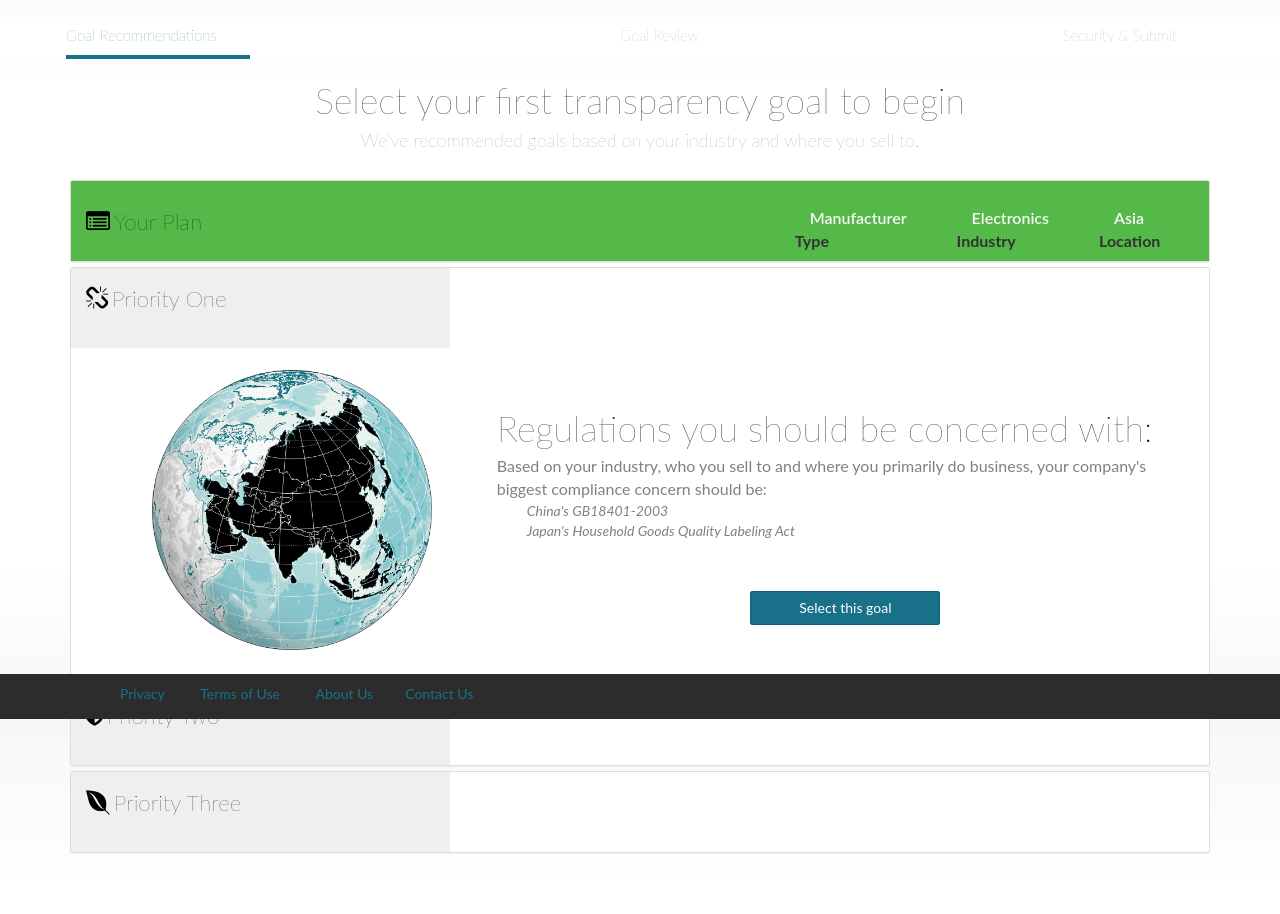
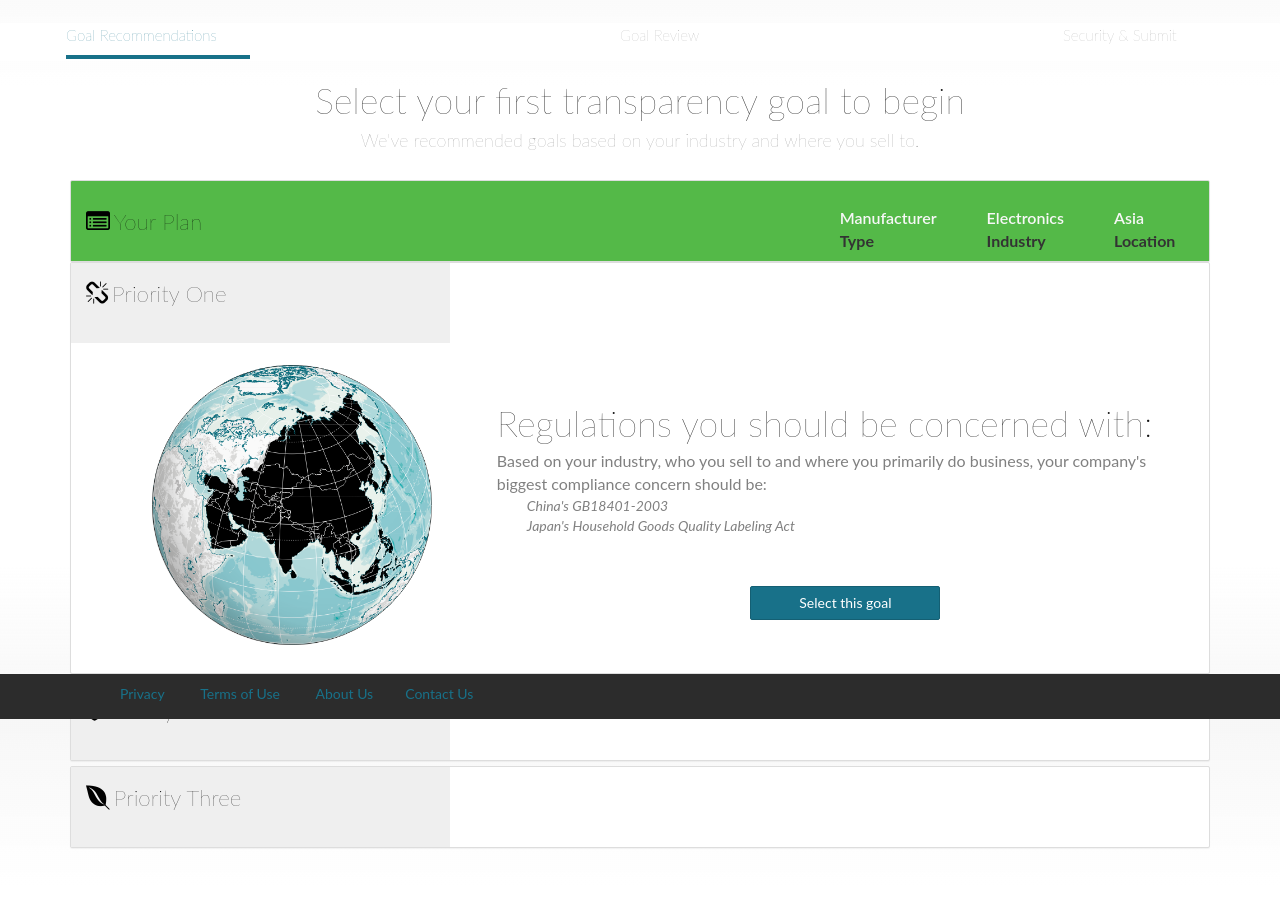
Before and after one commit to JonRichardson/SIProject, a PHP site: page / in a window 1280 px wide. Shown: the part 81-995 px from the top of the page. After the commit the page ends 929 px from the top, so only its background shows below. Run offline with PHP 8.4, Linux system fonts and the light colour scheme; some libraries are stand-ins or nearby versions.

Commit message:
css styling

```diff
--- a/index.html
+++ b/index.html
@@ -108,7 +108,6 @@
                 <i class="fa fa-list-alt panelIcon" aria-hidden="true"></i>
                   <span class="mainPanelLabel"> Your Plan</span>
               </div>
-
               <div class="col-sm-6">
                 </br>
                 <div style="text-align: right" class="pull-right">
@@ -136,7 +135,7 @@
         </div>
         </a>
       </div>
-    <div class="panel panel-default">
+    <div class="panel panel-default firstPriority topMargin">
       <a class="accordion-toggle yourPlan" data-toggle="collapse" data-parent="#accordion" href="#collapseOne">
         <div class="panel-heading expandPanel">
           <h4 class="panel-title">
--- a/test.css
+++ b/test.css
@@ -98,13 +98,17 @@
   font-weight: lighter;
 }
 .inputPageVariables {
-  padding: 0 50px 5px 15px;
+  padding: 0 50px 5px 0px;
   font-weight: 600;
   color: #F7F7F7;
 }
 
 #collapseTwo {
   border: 1px solid #ddd;
+}
+
+.panel-default.firstPriority.topMargin {
+  margin-top: 0px;
 }
 
 .fa-list-alt.panelIcon, .fa-chain-broken.panelIcon, .fa-shield.panelIcon, .fa-envira.panelIcon {
```
Lines whose indentation alone changed are shown as unchanged.
